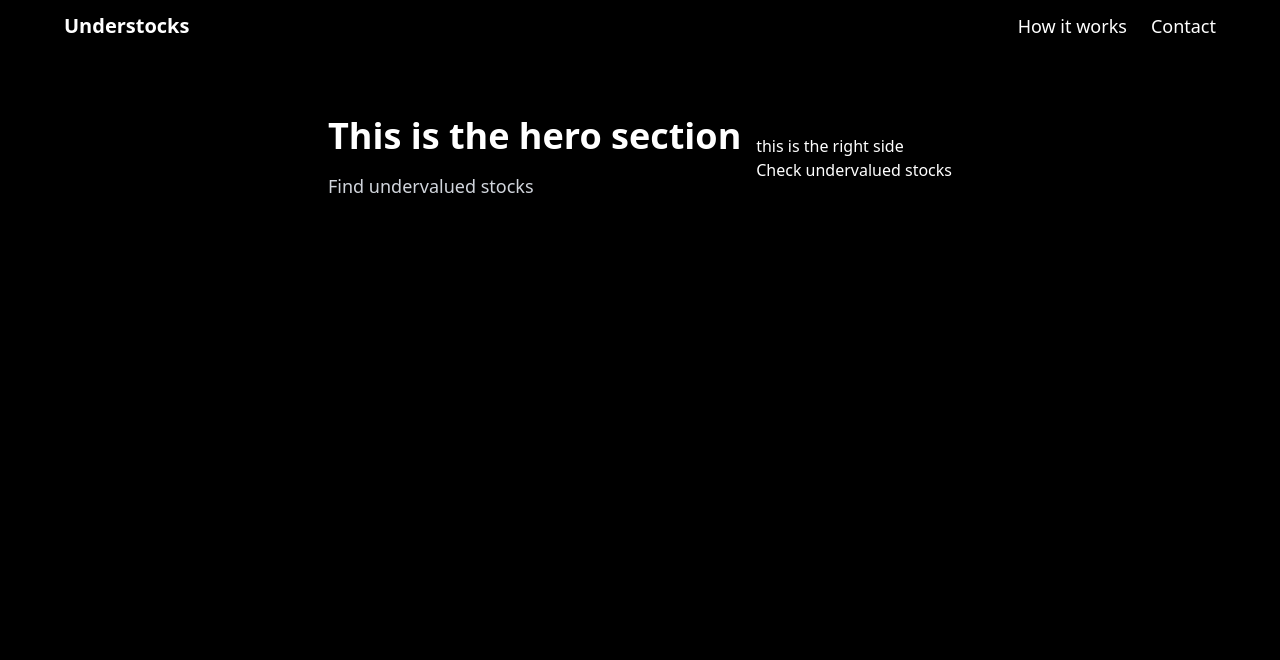
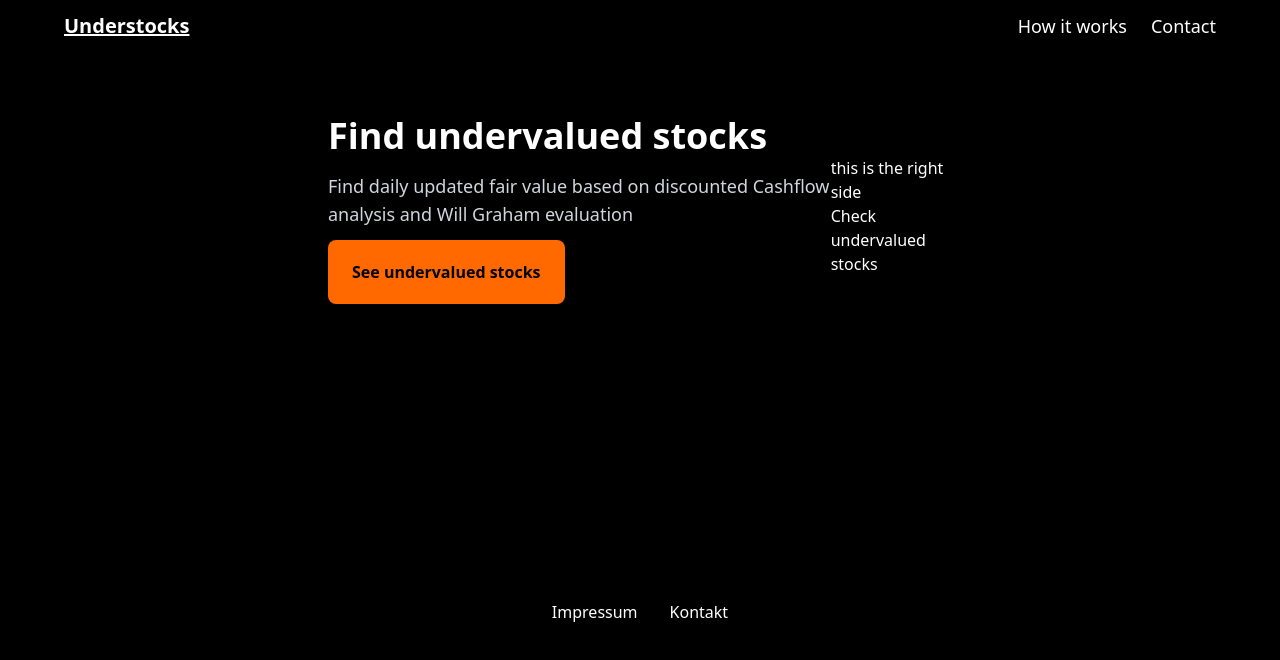
Before and after one commit to jazz2410/understock, a SvelteKit app in the folder frontend/: page / in a window 1280 px wide. Shown: the top 660 px of the page. Built offline with nearby package versions, Linux system fonts and the light colour scheme.

Commit message:
added more style

```diff
--- /dev/null
+++ b/frontend/src/lib/Footer.svelte
@@ -0,0 +1,5 @@
+<div class="mx-26 py-5  items-center justify-center flex">
+<a class="mx-4" href="/">Impressum</a>
+<a class="mx-4" href="/">Kontakt</a>
+
+</div>
--- a/frontend/src/lib/Navbar.svelte
+++ b/frontend/src/lib/Navbar.svelte
@@ -12,7 +12,7 @@
 
           <!-- Website Name (Centered) -->
           <div class="text-xl font-bold flex-1 text-center lg:text-left">
-              <a href="/" class="hover:text-blue-500">Understocks</a>
+              <a href="/" class="hover:text-blue-500 underline">Understocks</a>
           </div>
 
           <!-- Right Menu (Desktop) -->
--- a/frontend/src/routes/+page.svelte
+++ b/frontend/src/routes/+page.svelte
@@ -1,8 +1,21 @@
-<section class="flex flex-col lg:flex-row items-center justify-between px-6 py-16 max-w-2xl mx-auto">
+<script>
+	import Footer from "$lib/Footer.svelte";
+    import { goto } from '$app/navigation';
+</script>
+<section class=" flex flex-col lg:flex-row items-center justify-between px-6 py-16 max-w-2xl mx-auto">
     <!-- Left Side (Text) -->
     <div class="text-center lg:text-left max-w-lg">
-      <h1 class="text-4xl font-bold text-white">This is the hero section</h1>
-      <p class="mt-4 text-lg text-gray-300">Find undervalued stocks</p>
+      <h1 class="text-4xl font-bold text-white">Find undervalued stocks</h1>
+      <p class="mt-4 text-lg text-gray-300">Find daily updated fair value based on discounted Cashflow
+                                              analysis
+                                              and Will Graham evaluation
+      </p>
+      <button on:click={() => goto('/stocks')} class="px-6 py-5 my-3 rounded-lg bg-orange-500 hover:bg-orange-600 text-black font-semibold shadow-md
+               transition duration-300 ease-in-out transform hover:scale-105 focus:outline-none focus:ring-2
+               focus:ring-orange-400 dark:text-white">
+        See undervalued stocks
+</button>
+
     </div>
 
     <!-- Right Side (Image) -->
@@ -11,3 +24,6 @@
         <a href="/stocks" class="hover:text-blue-500 ">Check undervalued stocks</a>
     </div>
   </section>
+<div class="mt-50">
+  <Footer></Footer>
+</div>
--- a/frontend/src/routes/stock/[ticker]/+page.svelte
+++ b/frontend/src/routes/stock/[ticker]/+page.svelte
@@ -11,7 +11,7 @@
 		Checkbox
 	} from 'flowbite-svelte';
 	import { Card } from 'flowbite-svelte';
-
+	import Footer from '$lib/Footer.svelte';
 	let ticker;
 	let userData;
 	let stockData = [];
@@ -85,12 +85,12 @@
 	<Table hoverable={true} striped={true}>
 		<TableHead>
 			<TableHeadCell class="!p-4"></TableHeadCell>
-			<TableHeadCell class="text-white">Current year</TableHeadCell>
-			<TableHeadCell class="text-white">Current year +1 year</TableHeadCell>
-			<TableHeadCell class="text-white">Current year +2 years</TableHeadCell>
-			<TableHeadCell class="text-white">Current year +3 years</TableHeadCell>
-			<TableHeadCell class="text-white">Current year +4 years</TableHeadCell>
-			<TableHeadCell class="text-white">Current year +5 years</TableHeadCell>
+			<TableHeadCell class="text-white">Last reported</TableHeadCell>
+			<TableHeadCell class="text-white">Last reported +1 year</TableHeadCell>
+			<TableHeadCell class="text-white">Last reported +2 years</TableHeadCell>
+			<TableHeadCell class="text-white">Last reported +3 years</TableHeadCell>
+			<TableHeadCell class="text-white">Last reported +4 years</TableHeadCell>
+			<TableHeadCell class="text-white">Last reported +5 years</TableHeadCell>
 			<TableHeadCell class="text-white">Termination value</TableHeadCell>
 		</TableHead>
 		<TableBody tableBodyClass="divide-y">
@@ -180,8 +180,6 @@
 		</p>
 	</Card>
 </div>
+</div>
 
-<div>
-	<p>Impressum</p>
-</div>
-</div>
+<Footer></Footer>
--- a/frontend/src/routes/stocks/+page.svelte
+++ b/frontend/src/routes/stocks/+page.svelte
@@ -11,6 +11,7 @@
 		TableSearch
 	} from 'flowbite-svelte';
 
+	import Footer from '$lib/Footer.svelte';
 	let items = [];
 
     onMount(async () => {
@@ -40,7 +41,7 @@
         class="rounded-2xl"
 	>
 
-		<TableHead>
+		<TableHead class="rounded-t-2xl">
 			<TableHeadCell class="text-white" sort={(a, b) => a.ticker.localeCompare(b.ticker)} defaultSort>TICKER</TableHeadCell>
 			<TableHeadCell class="text-white">Stock name</TableHeadCell>
             <TableHeadCell class="text-white">Last price [USD]</TableHeadCell>
@@ -66,3 +67,5 @@
 	{/if}
 </div>
 </div>
+
+<Footer></Footer>
```
